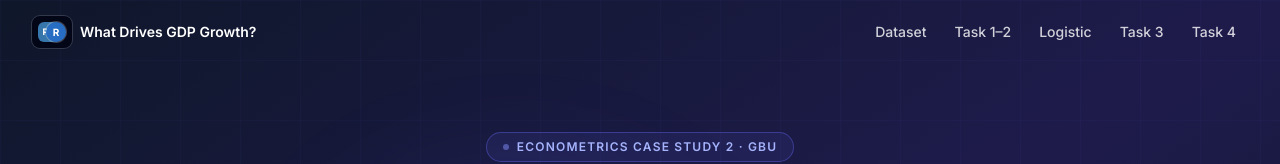
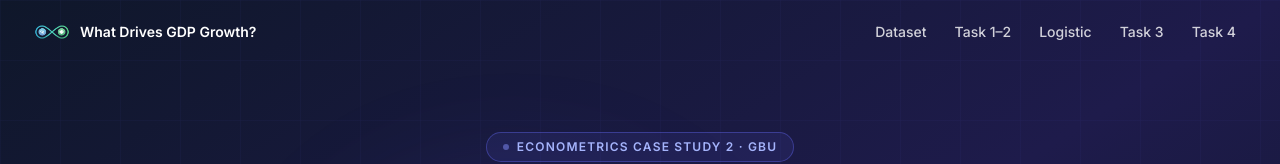
Before and after one commit to elhamaouiadam1-lab/GBU-Project, a Next.js app: page / in a window 1280 px wide. Shown: the top 164 px of the page. Built offline with nearby package versions, Linux system fonts and the light colour scheme.

Commit message:
Update ScriptLogo.tsx

```diff
--- a/components/ScriptLogo.tsx
+++ b/components/ScriptLogo.tsx
@@ -1,15 +1,13 @@
+import Image from 'next/image'
+
 export function ScriptLogo() {
   return (
-    <span
-      className="relative flex h-8 w-10 shrink-0 items-center justify-center rounded-lg bg-slate-950 shadow-sm ring-1 ring-white/15"
-      aria-hidden="true"
-    >
-      <span className="absolute left-1.5 top-1.5 flex h-5 w-5 items-center justify-center rounded-md bg-[#3776AB] text-[9px] font-bold text-white shadow-sm">
-        Py
-      </span>
-      <span className="absolute bottom-1.5 right-1.5 flex h-5 w-5 items-center justify-center rounded-full bg-[#276DC3] text-[10px] font-bold text-white shadow-sm ring-1 ring-white/25">
-        R
-      </span>
-    </span>
+    <Image
+      src="/logo.png"
+      alt="R & Python Logo"
+      width={40}
+      height={32}
+      className="shrink-0"
+    />
   )
 }
```
